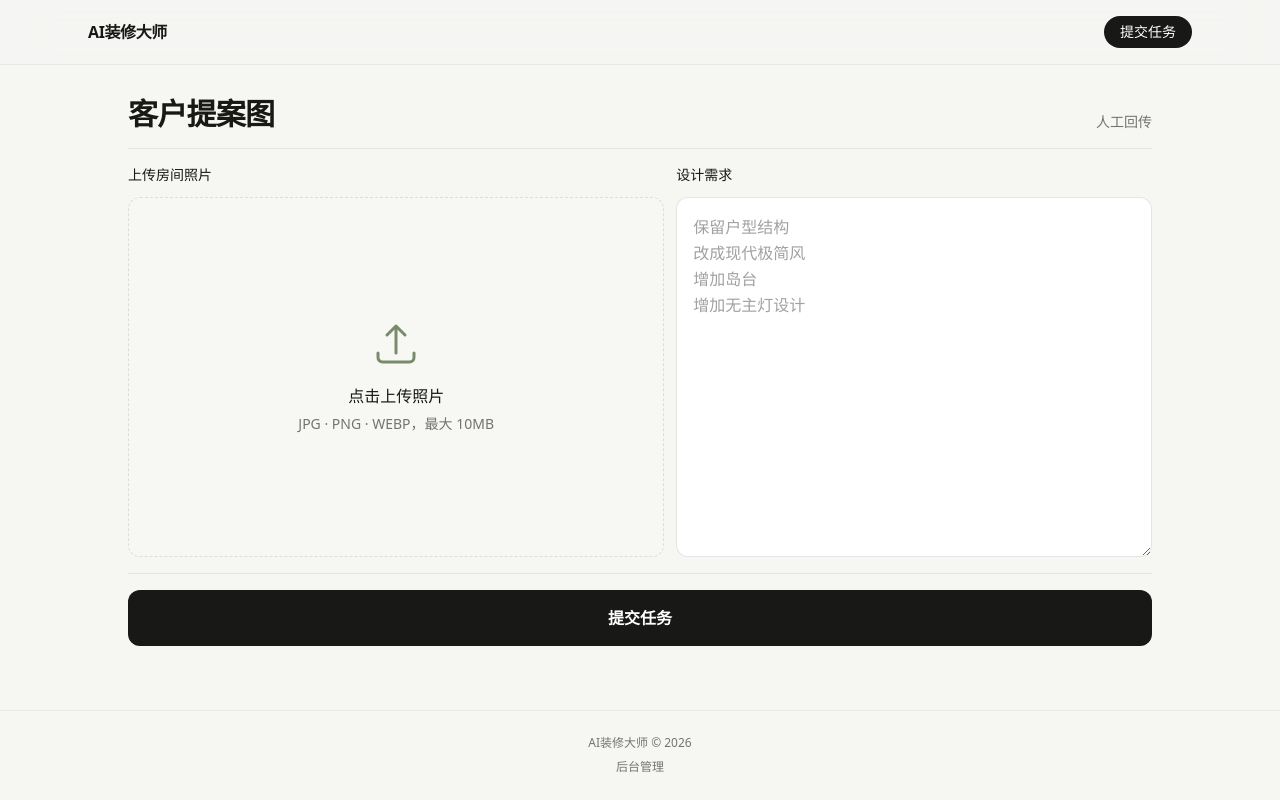
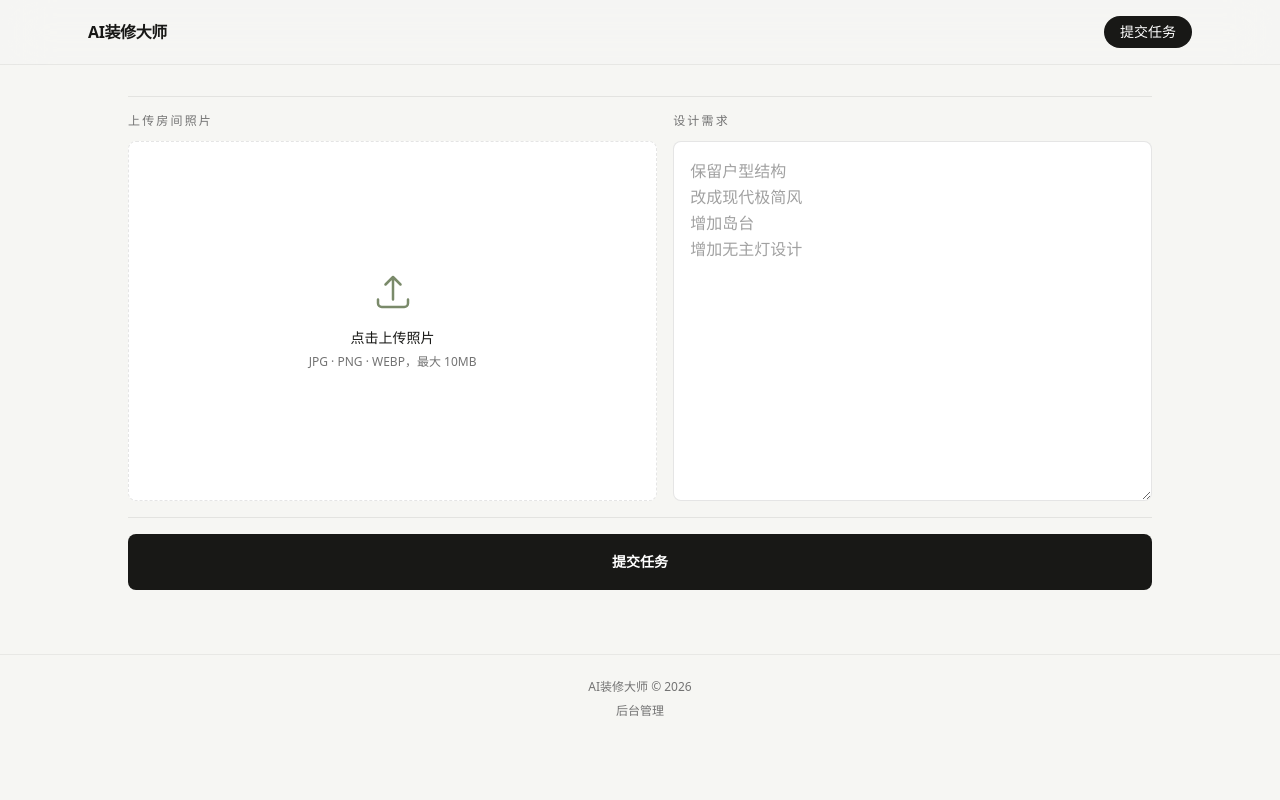
Before and after one commit to mikon0606/ai-interior-design, a Next.js app: page / in a window 1280 px wide. Built offline with nearby package versions, Linux system fonts and the light colour scheme.

Commit message:
Refine minimal homepage form

```diff
--- a/eslint.config.mjs
+++ b/eslint.config.mjs
@@ -15,6 +15,9 @@
     ignores: [
       "node_modules/**",
       ".next/**",
+      ".edgeone/**",
+      ".open-next/**",
+      ".wrangler/**",
       "out/**",
       "build/**",
       "next-env.d.ts",
--- a/src/components/PhotoUpload.tsx
+++ b/src/components/PhotoUpload.tsx
@@ -59,7 +59,7 @@
 
   return (
     <div className="w-full">
-      <h3 className="mb-3 text-sm font-medium text-[#181816]">
+      <h3 className="mb-3 text-xs font-medium uppercase tracking-[0.18em] text-neutral-500">
         上传房间照片
       </h3>
 
@@ -77,25 +77,25 @@
           }}
           onDragLeave={() => setIsDragging(false)}
           onDrop={onDrop}
-          className={`flex min-h-[260px] cursor-pointer flex-col items-center justify-center rounded-xl border border-dashed px-6 py-12 transition-colors sm:min-h-[360px] ${errorBorder} ${
+          className={`flex min-h-[260px] cursor-pointer flex-col items-center justify-center rounded-lg border border-dashed px-6 py-12 transition-colors sm:min-h-[360px] ${errorBorder} ${
             isDragging
-              ? "border-[#7a8a6a] bg-[#edf3e8]"
+              ? "border-[#7a8a6a] bg-white"
               : hasError
                 ? "border-red-400 bg-red-50"
-                : "border-black/10 bg-[#f7f7f4] hover:border-[#7a8a6a]/60 hover:bg-[#f1f4ee]"
+                : "border-black/10 bg-white hover:border-[#7a8a6a]/70"
           }`}
         >
           <UploadIcon />
-          <p className="mt-4 text-center text-sm font-medium text-[#181816] sm:text-base">
+          <p className="mt-4 text-center text-sm font-medium text-[#181816]">
             点击上传照片
           </p>
-          <p className="mt-1.5 text-center text-xs text-neutral-500 sm:text-sm">
+          <p className="mt-1.5 text-center text-xs text-neutral-500">
             JPG · PNG · WEBP，最大 10MB
           </p>
         </div>
       ) : (
         <div
-          className={`overflow-hidden rounded-xl border bg-[#f7f7f4] ${errorBorder || "border-black/10"}`}
+          className={`overflow-hidden rounded-lg border bg-white ${errorBorder || "border-black/10"}`}
         >
           <div className="relative aspect-[16/10] w-full">
             <Image
@@ -150,7 +150,7 @@
 function UploadIcon() {
   return (
     <svg
-      className="h-10 w-10 text-[#7a8a6a] sm:h-12 sm:w-12"
+      className="h-9 w-9 text-[#7a8a6a] sm:h-10 sm:w-10"
       fill="none"
       viewBox="0 0 24 24"
       stroke="currentColor"
--- a/src/components/SubmitTaskForm.tsx
+++ b/src/components/SubmitTaskForm.tsx
@@ -79,16 +79,7 @@
         className="scroll-mt-16 px-4 pb-10 pt-20 sm:px-6 sm:pb-16 sm:pt-24"
       >
         <div className="mx-auto max-w-5xl">
-          <div className="mb-4 flex items-end justify-between gap-4 border-b border-black/[0.08] pb-4">
-            <div>
-              <h1 className="text-2xl font-semibold tracking-tight text-[#181816] sm:text-3xl">
-                客户提案图
-              </h1>
-            </div>
-            <p className="hidden text-sm text-neutral-500 sm:block">人工回传</p>
-          </div>
-
-          <div className="grid gap-3 border-b border-black/[0.08] pb-4 lg:grid-cols-[1.06fr_0.94fr]">
+          <div className="grid gap-4 border-y border-black/[0.08] py-4 lg:grid-cols-[1.05fr_0.95fr]">
             <PhotoUpload
               file={file}
               previewUrl={previewUrl}
@@ -100,7 +91,7 @@
             <div className="flex flex-col">
               <label
                 htmlFor="prompt"
-                className="mb-3 block text-sm font-medium text-[#181816]"
+                className="mb-3 block text-xs font-medium uppercase tracking-[0.18em] text-neutral-500"
               >
                 设计需求
               </label>
@@ -116,7 +107,7 @@
                 }}
                 placeholder={PROMPT_PLACEHOLDER}
                 aria-invalid={Boolean(fieldErrors.prompt)}
-                className={`min-h-[260px] flex-1 resize-y rounded-xl border bg-white px-4 py-4 text-sm leading-relaxed text-[#181816] placeholder:text-neutral-400 focus:outline-none focus:ring-2 sm:min-h-[360px] sm:text-base ${
+                className={`min-h-[260px] flex-1 resize-y rounded-lg border bg-white px-4 py-4 text-sm leading-relaxed text-[#181816] placeholder:text-neutral-400 focus:outline-none focus:ring-2 sm:min-h-[360px] sm:text-base ${
                   fieldErrors.prompt
                     ? "border-red-400 ring-red-100 focus:border-red-400 focus:ring-red-100"
                     : "border-black/10 focus:border-[#7a8a6a] focus:ring-[#dce5d3]"
@@ -134,7 +125,7 @@
             type="button"
             disabled={isSubmitting}
             onClick={handleSubmit}
-            className={`mt-4 flex h-14 w-full items-center justify-center gap-2 rounded-xl text-base font-semibold transition-all ${
+            className={`mt-4 flex h-[52px] w-full items-center justify-center gap-2 rounded-lg text-sm font-semibold transition-all sm:h-14 ${
               isSubmitting
                 ? "cursor-wait bg-neutral-300 text-neutral-500"
                 : "bg-[#181816] text-white hover:bg-[#2b2b28] active:scale-[0.99]"
```
